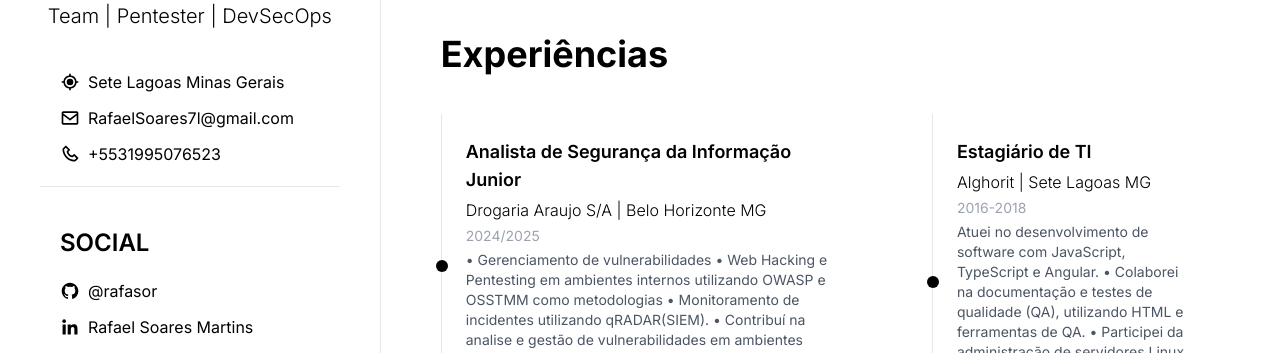
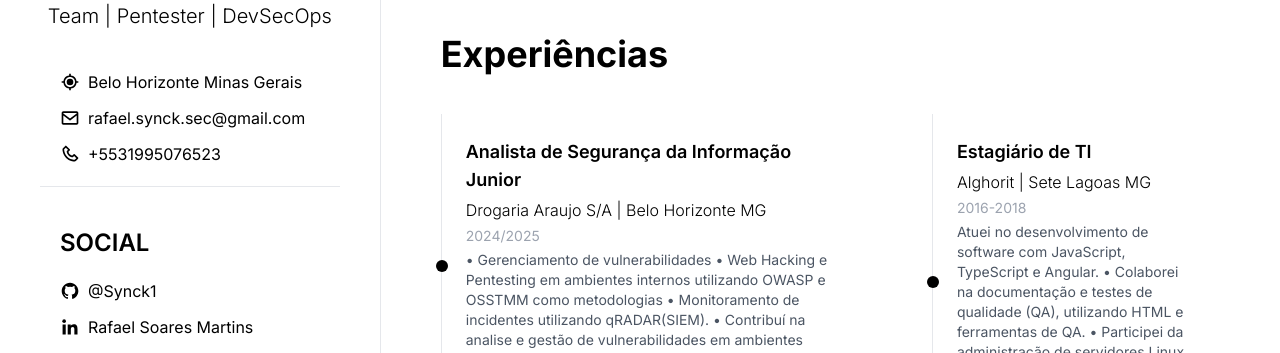
Before and after one commit to Synck1/CV-Rafael-Soares, a React (Vite) app: page / in a window 1280 px wide. Shown: the part 298-651 px from the top of the page. Built offline with nearby package versions, Linux system fonts and the light colour scheme.

Commit message:
Update HeaderLeft.jsx

```diff
--- a/src/components/HeaderLeft.jsx
+++ b/src/components/HeaderLeft.jsx
@@ -19,11 +19,11 @@ const HeaderLeft = ({ darkMode, toggleDarkMode }) => {
                     <ul className="space-y-3">
                         <li className="flex items-center gap-2">
                             <BiCurrentLocation className="text-xl" />
-                            <span>Sete Lagoas Minas Gerais</span>
+                            <span>Belo Horizonte Minas Gerais</span>
                         </li>
                         <li className="flex items-center gap-2">
                             <BiEnvelope className="text-xl" />
-                            <span>RafaelSoares7l@gmail.com</span>
+                            <span>rafael.synck.sec@gmail.com</span>
                         </li>
                         <li className="flex items-center gap-2">
                             <BiPhone className="text-xl" />
@@ -35,9 +35,9 @@ const HeaderLeft = ({ darkMode, toggleDarkMode }) => {
                     <h1 className="text-base font-semibold md:text-2xl">SOCIAL</h1>
                     <ul className="space-y-3">
                         <li className="flex items-center gap-2">
-                            <a href="https://github.com/rafasor" target="_blank" rel="noopener noreferrer" className="flex items-center gap-2">
+                            <a href="https://github.com/Synck1" target="_blank" rel="noopener noreferrer" className="flex items-center gap-2">
                                 <BiLogoGithub className="text-xl" />
-                                <span>@rafasor</span>
+                                <span>@Synck1</span>
                             </a>
                         </li>
                         <li className="flex items-center gap-2">
```
